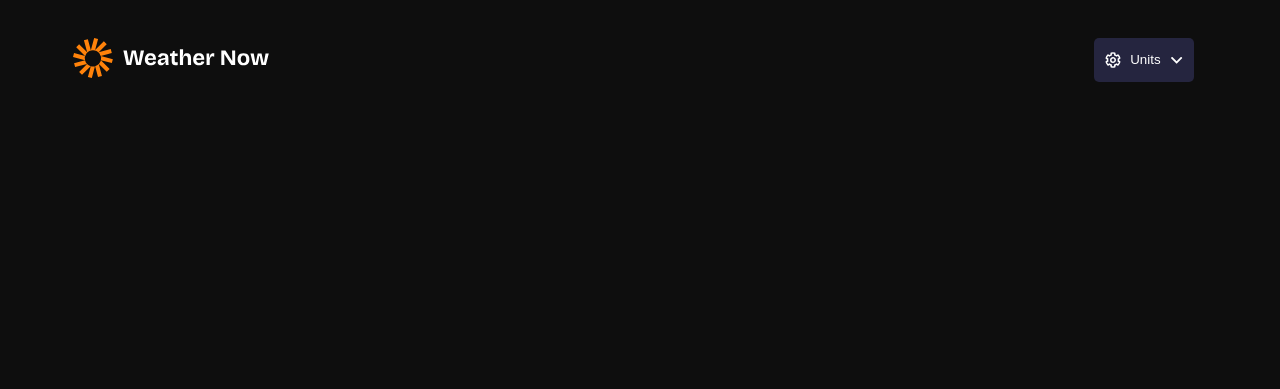
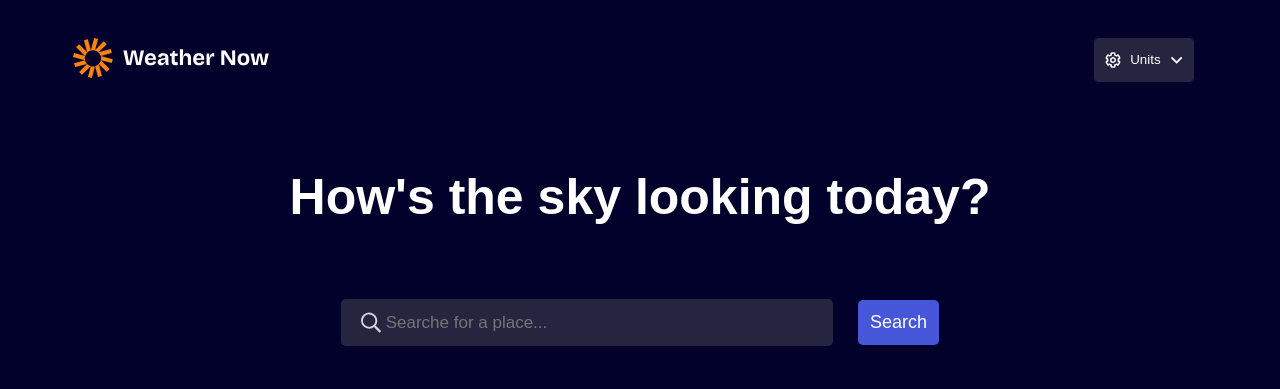
Before and after one commit to AhmadAlkhooly08/Whether-App_Building, a plain HTML site: page index.html in a window 1280 px wide. Drawn offline with Linux system fonts and the light colour scheme.

Commit message:
Finished search Bar section

```diff
--- a/index.html
+++ b/index.html
@@ -97,7 +97,13 @@
       </div>
     </div>
     <!-- Search for a city-->
-
+    <div class="searchBar">
+        <h1>How's the sky looking today?</h1>
+        <div class="form">
+          <input type="text" name="Search" placeholder= " Searche for a place...">
+          <button>Search</button>
+        </div>
+    </div>
     <!-- Insert temperature here -->
 
     <!-- Insert humidity here -->
--- a/style.css
+++ b/style.css
@@ -1,5 +1,5 @@
 body{
-    background-color: #0E0E0E;
+    background-color: #02012B;
     overflow-x: hidden;
     font-size: 18px;
     font-family: "DM Sans", sans-serif;
@@ -96,3 +96,58 @@ hr{
 .hidden{
     display: none;
 }
+
+.searchBar{
+    display: flex;
+    flex-direction: column;
+    justify-content: center;
+    align-items: center;
+    position: relative;
+    top: 80px;
+}
+.searchBar h1{
+    text-align: center;
+    color: white;
+    font-size: 50px;
+    width: 100%;
+    font-family: Arial, Helvetica, sans-serif;
+}
+.form{
+    display: flex;
+    justify-content: center;
+    align-items: center;
+    padding: 40px;
+}
+
+.form input{
+    width: 450px;
+    height: 45px;
+    background-color: #25253F;
+    color: white;
+    border: none;
+    box-shadow: none;
+    border-radius: 5px;
+    background-image: url(./assets/images/icon-search.svg);
+    background-repeat: no-repeat;
+    background-position: 20px 13px;
+    font-size: 17px;
+    padding-left: 40px;
+}
+
+
+.form input:focus{
+    border: none;
+    outline: none;
+    background-image: none;
+}
+
+.form button{
+    background-color: #4657DA;
+    border: none;
+    box-shadow: none;
+    border-radius: 5px;
+    color: white;
+    padding: 12px;
+    font-size: 18px;
+    margin-left: 25px;
+}
```
